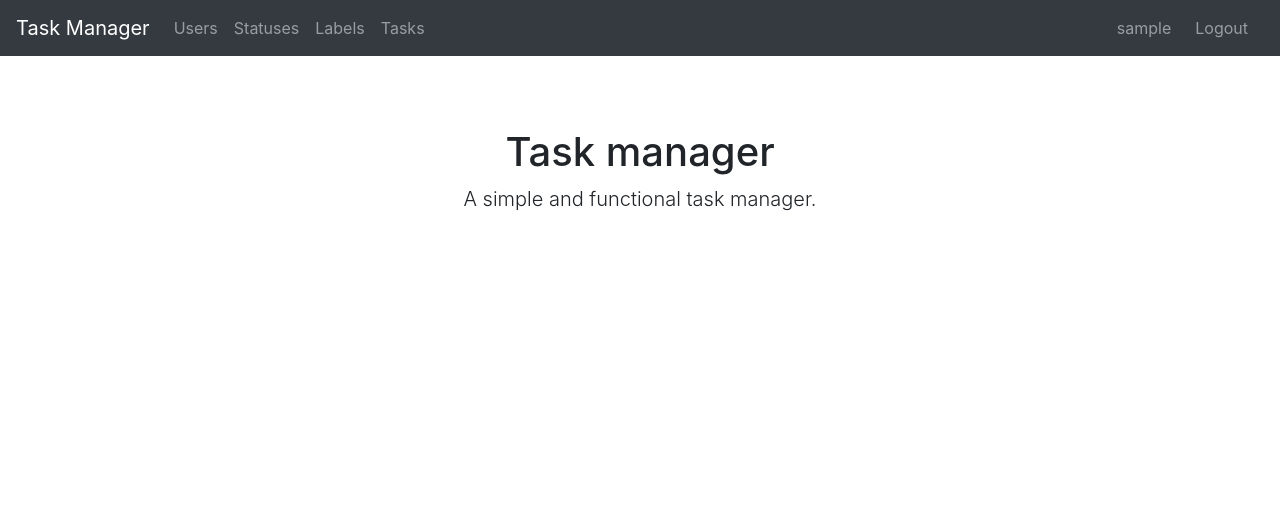
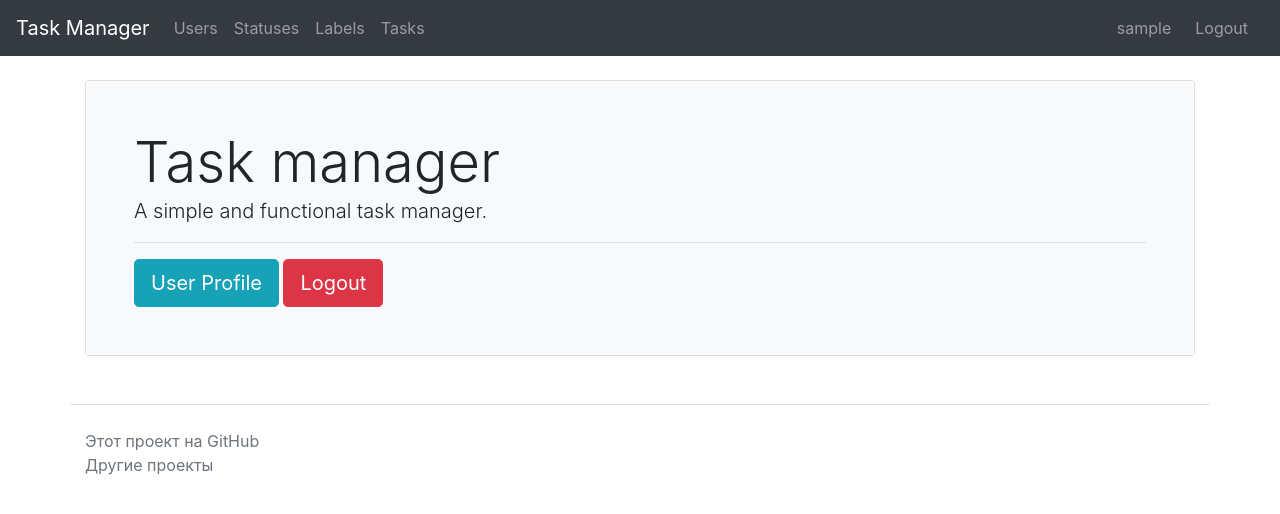
Before and after one commit to DzmitrySha/python-project-52, a Django app: page / in a window 1280 px wide. Shown: the top 514 px of the page. Run offline with Django 4.2, Linux system fonts and the light colour scheme; the visitor is signed in with stand-in values (Sample User, id 1); some libraries are stand-ins or nearby versions.

Commit message:
added buttons and updated design

```diff
--- a/labels/templates/labels/delete.html
+++ b/labels/templates/labels/delete.html
@@ -14,7 +14,7 @@
         <p>{% trans 'Are you sure want to delete' %} "{{ label }}"?</p>
         {% bootstrap_form form %}
 
-        <input class="btn btn-danger" type="submit" value="Да, удалить">
+        <input class="btn btn-danger btn-lg" type="submit" value="Да, удалить">
     </form>
 
 </div>
--- a/labels/templates/labels/form.html
+++ b/labels/templates/labels/form.html
@@ -11,7 +11,7 @@
     <form method="post" class="form">
       {% csrf_token %}
       {% bootstrap_form form %}
-      <button submit="{{ btn_name }}" class="btn btn-info">
+      <button submit="{{ btn_name }}" class="btn btn-info btn-lg">
           {{ btn_name }}
       </button>
     </form>
--- a/statuses/templates/statuses/delete.html
+++ b/statuses/templates/statuses/delete.html
@@ -14,7 +14,7 @@
         <p>{% trans 'Are you sure want to delete' %} "{{ status }}"?</p>
         {% bootstrap_form form %}
 
-        <input class="btn btn-danger" type="submit" value="Да, удалить">
+        <input class="btn btn-danger btn-lg" type="submit" value="Да, удалить">
     </form>
 
 </div>
--- a/statuses/templates/statuses/form.html
+++ b/statuses/templates/statuses/form.html
@@ -11,7 +11,7 @@
     <form method="post" class="form">
       {% csrf_token %}
       {% bootstrap_form form %}
-      <button submit="{{ btn_name }}" class="btn btn-info">
+      <button submit="{{ btn_name }}" class="btn btn-info btn-lg">
           {{ btn_name }}
       </button>
     </form>
--- a/task_manager/templates/base.html
+++ b/task_manager/templates/base.html
@@ -99,4 +99,20 @@
 </main>
 
 </body>
+
+
+<footer class="flex-wrap mx-auto">
+  <div class="container my-5 pt-4 border-top">
+    <a class="text-muted text-center text-decoration-none"
+       target="_blank" href="https://github.com/DzmitrySha/python-project-52">
+        Этот проект на GitHub
+    </a>
+      <br>
+    <a class="text-muted text-center text-decoration-none lh-1"
+       target="_blank" href="https://github.com/DzmitrySha/">
+        Другие проекты
+    </a>
+  </div>
+</footer>
+
 </html>
--- a/task_manager/templates/index.html
+++ b/task_manager/templates/index.html
@@ -1,10 +1,25 @@
 {% extends 'base.html' %}
-
+{% load i18n %}
 {% block title %}{{ title }}{% endblock %}
 
 {% block content %}
-<div class="starter-template">
-    <h1>{{ title }}</h1>
+<div class="card ">
+  <div class="card-body p-5 bg-light center">
+    <div class="display-4">{{ title }}</div>
     <p class="lead">{{ description }}</p>
+    <hr>
+        {% if user.is_authenticated %}
+      <div>
+          <a class="btn btn-info btn-lg" href="{% url 'users' %}{{ user.pk }}">{% trans 'User Profile' %}</a>
+          <a class="btn btn-danger btn-lg" href="{% url 'logout' %}">{% trans 'Logout' %}</a>
+      </div>
+        {% else %}
+      <div>
+          <a class="btn btn-info btn-lg" href="{% url 'login' %}">{% trans 'Login' %}</a>
+          <a class="btn btn-success btn-lg" href="{% url 'create' %}">{% trans 'Registration' %}</a>
+      </div>
+        {% endif %}
+  </div>
 </div>
+
 {% endblock %}
--- a/tasks/templates/tasks/delete.html
+++ b/tasks/templates/tasks/delete.html
@@ -14,7 +14,7 @@
         <p>{% trans 'Are you sure want to delete' %} "{{ task }}"?</p>
         {% bootstrap_form form %}
 
-        <input class="btn btn-danger" type="submit" value="Да, удалить">
+        <input class="btn btn-danger btn-lg" type="submit" value="Да, удалить">
     </form>
 
 </div>
--- a/tasks/templates/tasks/form.html
+++ b/tasks/templates/tasks/form.html
@@ -11,7 +11,7 @@
     <form method="post" class="form">
       {% csrf_token %}
       {% bootstrap_form form %}
-      <button submit="{{ btn_name }}" class="btn btn-info">
+      <button submit="{{ btn_name }}" class="btn btn-info btn-lg">
           {{ btn_name }}
       </button>
     </form>
--- a/users/templates/users/delete.html
+++ b/users/templates/users/delete.html
@@ -14,7 +14,7 @@
         <p>{% trans 'Are you sure want to delete' %} "{{ user }}"?</p>
         {% bootstrap_form form %}
 
-        <input class="btn btn-danger" type="submit" value="Да, удалить">
+        <input class="btn btn-danger btn-lg" type="submit" value="Да, удалить">
     </form>
 
 </div>
--- a/users/templates/users/form.html
+++ b/users/templates/users/form.html
@@ -11,7 +11,7 @@
     <form method="post" class="form">
       {% csrf_token %}
       {% bootstrap_form form %}
-      <button submit="{{ btn_name }}" class="btn btn-info">
+      <button submit="{{ btn_name }}" class="btn btn-info btn-lg">
           {{ btn_name }}
       </button>
     </form>
```
